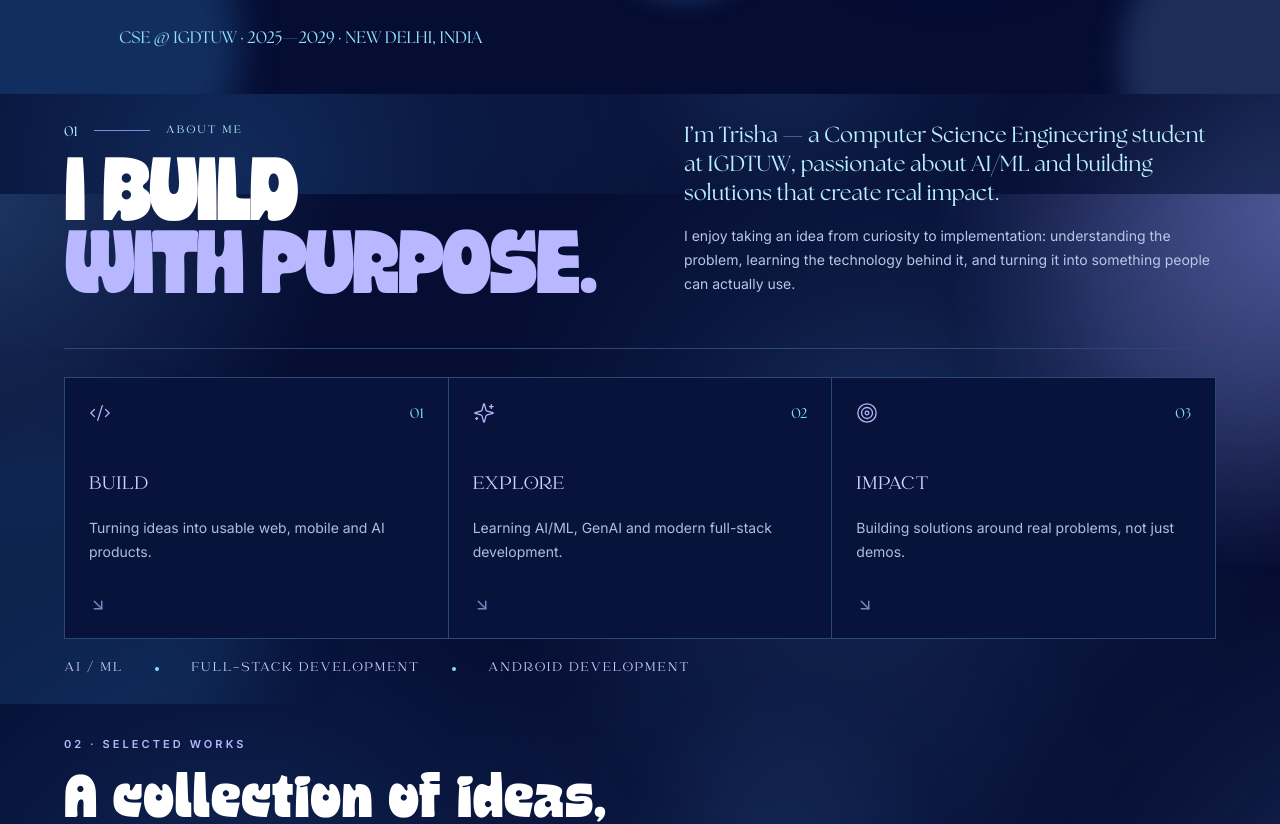
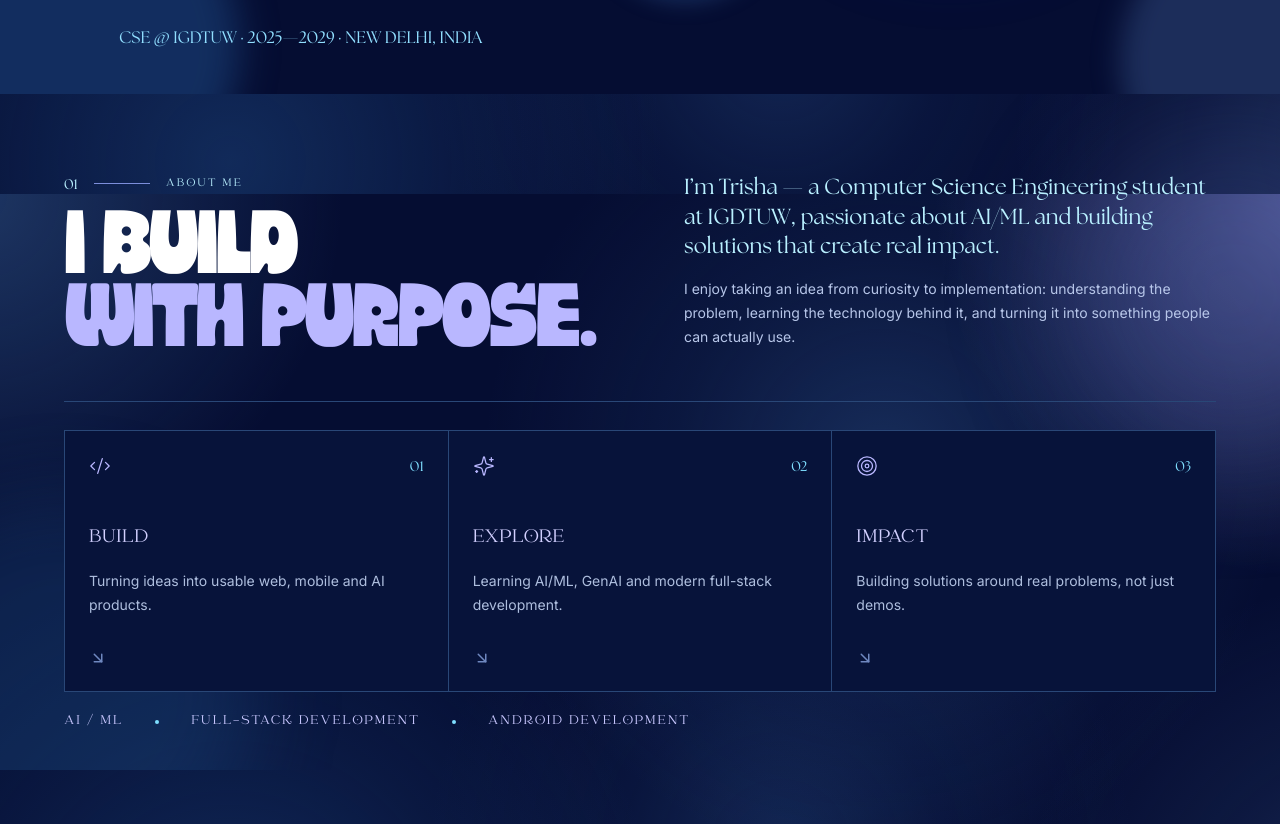
Before and after one commit to trisha29807-del/Portfolio-Trisha, a React (Vite) app: page / in a window 1280 px wide. Shown: the part 680-1504 px from the top of the page. Built offline with nearby package versions, Linux system fonts and the light colour scheme; the HTML template or start-up script is replaced by a standard one.

Commit message:
Refine continuous section spacing

```diff
--- a/src/index.css
+++ b/src/index.css
@@ -37,7 +37,7 @@
 @layer base {
   :root {
     /* One knob for the whole page: the space between any two sections. */
-    --section-gap: clamp(2.25rem, 4vw, 3.5rem);
+    --section-gap: clamp(4rem, 6vw, 5.5rem);
     /* Sticky navbar height once scrolled — used as scroll offset for anchors. */
     --nav-offset: 4.2rem;
   }
@@ -105,18 +105,11 @@
     z-index: 1;
   }
 
-  /* Uniform section rhythm.
-     Every top-level section gets half of --section-gap above and below, so the
-     space between ANY two sections is exactly --section-gap. Direct children
-     have their own top/bottom padding zeroed so nothing adds to that. */
+  /* Continuous section rhythm: generous breathing room, but no page-like panels. */
   main > section[id]:not(#cover) {
     margin-block: 0 !important;
     padding-block: calc(var(--section-gap) / 2) !important;
     scroll-margin-top: var(--nav-offset);
-  }
-
-  main > section[id]:not(#cover) > :not([aria-hidden="true"]) {
-    padding-block: 0 !important;
   }
 
   main > section#contact[id]:not(#cover) {
```
